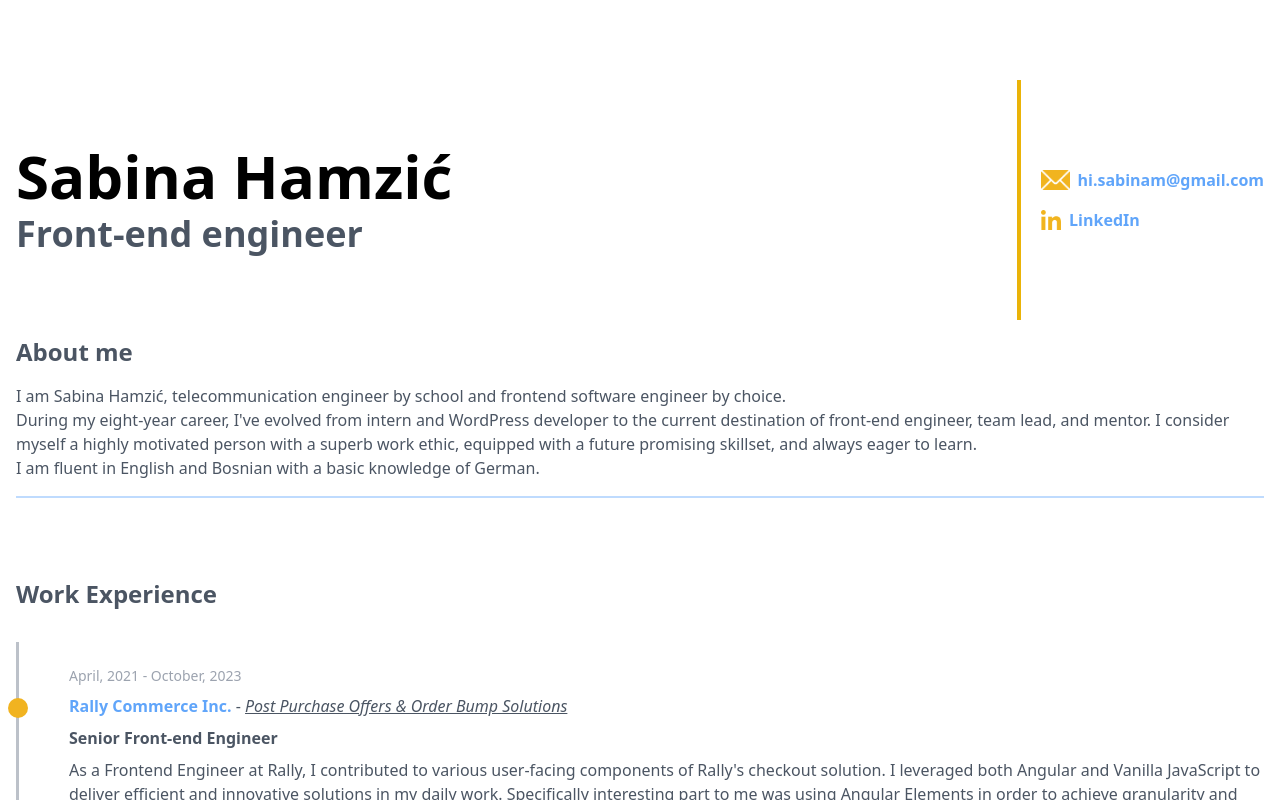
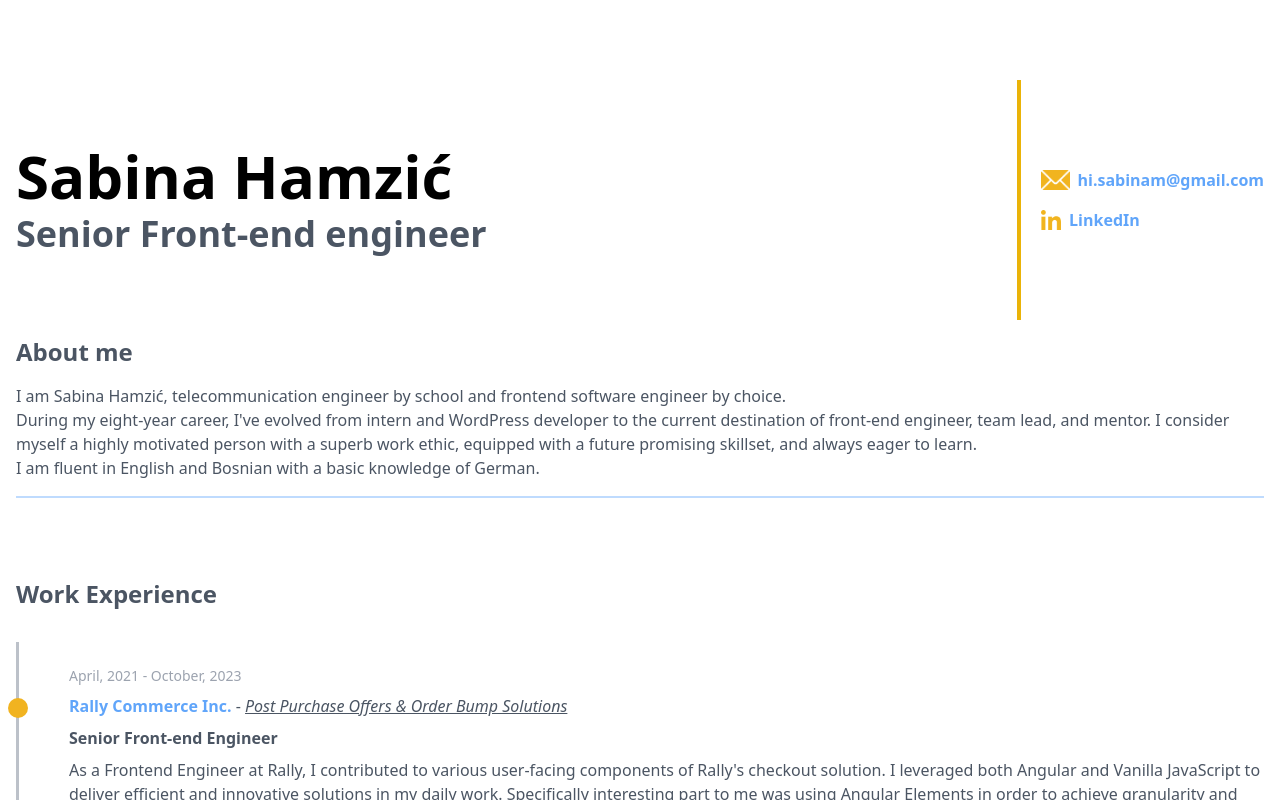
Before and after one commit to sbnhmzc/cv, a React (Create React App) app: page / in a window 1280 px wide. Shown: the top 800 px of the page. Built offline with nearby package versions, Linux system fonts and the light colour scheme.

Commit message:
title update

```diff
--- a/src/components/Header.js
+++ b/src/components/Header.js
@@ -7,7 +7,7 @@ export default function Header() {
             Sabina Hamzić
           </h1>
           <h4 className="text-lg md:text-4xl font-semibold">
-            Front-end engineer
+            Senior Front-end engineer
           </h4>
         </div>
         <div className="socials pl-5 border-l-4 border-yellow-500 py-20 align-middle">
```
